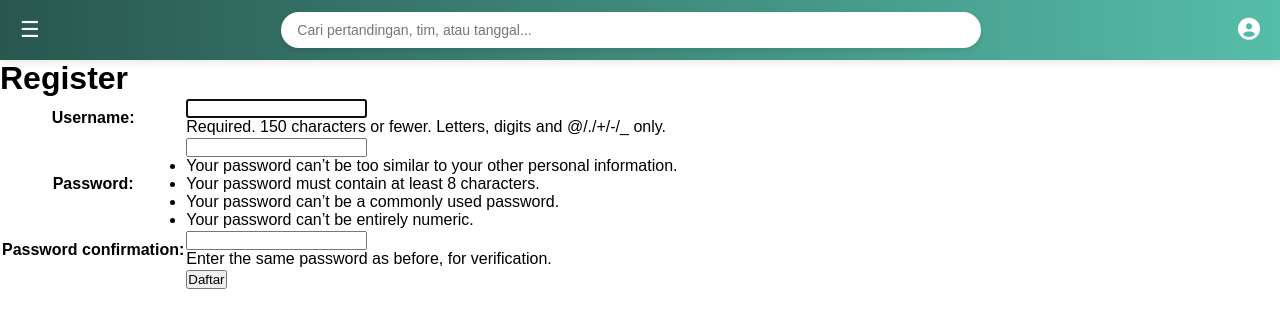
After one commit to pbp-kelompok-10/xcore, a Django app: page /register/ in a window 1280 px wide. The commit adds this page. Shown: the top 328 px of the page. Run offline with Django 5.2, Linux system fonts and the light colour scheme.

Commit message:
Add Registration

```diff
--- /dev/null
+++ b/landingpage/templates/register.html
@@ -0,0 +1,32 @@
+{% extends 'base.html' %}
+
+{% block meta %}
+<title>Register</title>
+{% endblock meta %}
+
+{% block content %}
+
+<div>
+  <h1>Register</h1>
+
+  <form method="POST">
+    {% csrf_token %}
+    <table>
+      {{ form.as_table }}
+      <tr>
+        <td></td>
+        <td><input type="submit" name="submit" value="Daftar" /></td>
+      </tr>
+    </table>
+  </form>
+
+  {% if messages %}
+  <ul>
+    {% for message in messages %}
+    <li>{{ message }}</li>
+    {% endfor %}
+  </ul>
+  {% endif %}
+</div>
+
+{% endblock content %}
--- a/landingpage/urls.py
+++ b/landingpage/urls.py
@@ -1,6 +1,10 @@
 from django.urls import path
 from . import views
 
+app_name = 'landingpage'
+
+
 urlpatterns = [
     path('', views.landing_home, name='home'),
+    path('register/', views.register, name='register'),
 ]
--- a/landingpage/views.py
+++ b/landingpage/views.py
@@ -1,4 +1,7 @@
 from django.shortcuts import render
+from django.contrib.auth.forms import UserCreationForm
+from django.contrib import messages
+from django.shortcuts import redirect
 
 # Create your views here.
 def landing_home(request):
@@ -13,3 +16,15 @@ def landing_home(request):
         ]
     }
     return render(request, 'landing.html', context)
+
+def register(request):
+    form = UserCreationForm()
+
+    if request.method == "POST":
+        form = UserCreationForm(request.POST)
+        if form.is_valid():
+            form.save()
+            messages.success(request, 'Your account has been successfully created!')
+            return redirect('landingpage:home')
+    context = {'form':form}
+    return render(request, 'register.html', context)
--- a/templates/base.html
+++ b/templates/base.html
@@ -95,7 +95,7 @@
     <!-- NAVBAR -->
     <nav class="navbar">
         <div class="menu-icon">☰</div>
-        <a href="{% url 'scoreboard:scoreboard_list' %}" class="navbar-brand">Xcore</a>
+        {% comment %} <a href="{% url 'scoreboard:scoreboard_list' %}" class="navbar-brand">Xcore</a> {% endcomment %}
         <div class="search-bar">
             <input type="text" placeholder="Cari pertandingan, tim, atau tanggal...">
         </div>
--- a/xcore/settings.py
+++ b/xcore/settings.py
@@ -35,7 +35,6 @@ ALLOWED_HOSTS = ["localhost", "127.0.0.1" ,"alvin-christian-xcore.pbp.cs.ui.ac.i
 
 
 # Application definition
-
 INSTALLED_APPS = [
     'django.contrib.admin',
     'django.contrib.auth',
@@ -43,7 +42,8 @@ INSTALLED_APPS = [
     'django.contrib.sessions',
     'django.contrib.messages',
     'django.contrib.staticfiles',
-
+    'scoreboard',
+    'forum',
     'landingpage',
 ]
 
```
